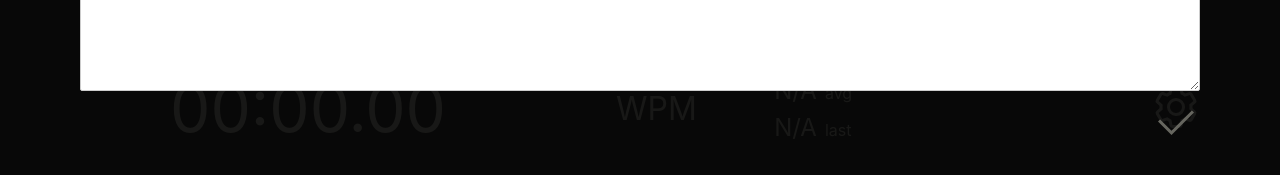
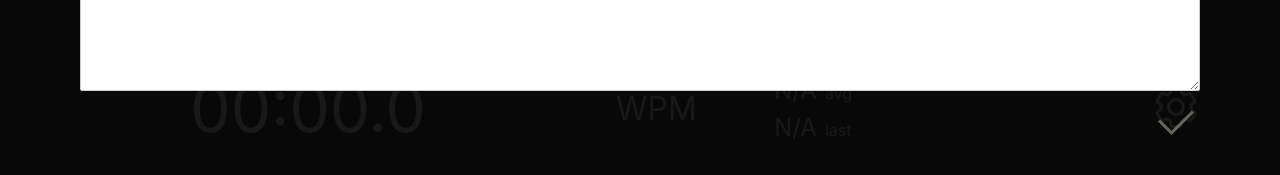
Before and after one commit to IbraheemR/speed_reader, a Svelte app: page / in a window 1280 px wide. Shown: the part 573-748 px from the top of the page. Built offline with nearby package versions, Linux system fonts and the light colour scheme.

Commit message:
Fix dumb bug with timer

```diff
--- a/src/components/views/TimeView.svelte
+++ b/src/components/views/TimeView.svelte
@@ -1,23 +1,24 @@
 <script lang="ts">
     import type Controller from "../../controller/Controller";
 
-
     export let controller: Controller;
-    let mins = 0, secs = 0, cents = 0;
+    let mins = 0,
+        secs = 0,
+        decimal = 0;
 
     function updateTime() {
-        let diff = $controller.startTimestamp ? ($controller.finishTimestamp ?? Date.now()) - $controller.startTimestamp : 0;
+        let diff = $controller.startTimestamp
+            ? ($controller.finishTimestamp ?? Date.now()) -
+              $controller.startTimestamp
+            : 0;
 
         mins = Math.floor(diff / 1000 / 60);
-        secs = Math.floor(diff / 1000) % 1000;
-        cents = Math.floor(diff / 10) % 100;
+        secs = Math.floor(diff / 1000) % 60;
+        decimal = Math.floor(diff / 100) % 10;
     }
 
-    setInterval(updateTime, 10)
+    setInterval(updateTime, 10);
 </script>
-
-
-<div>{mins.toString().padStart(2, "0")}:{secs.toString().padStart(2, "0")}.{cents.toString().padStart(2, "0")}</div>
 
 <style>
     div {
@@ -26,3 +27,9 @@
         text-align: center;
     }
 </style>
+
+<div>
+    {mins
+        .toString()
+        .padStart(2, '0')}:{secs.toString().padStart(2, '0')}.{decimal}
+</div>
```
